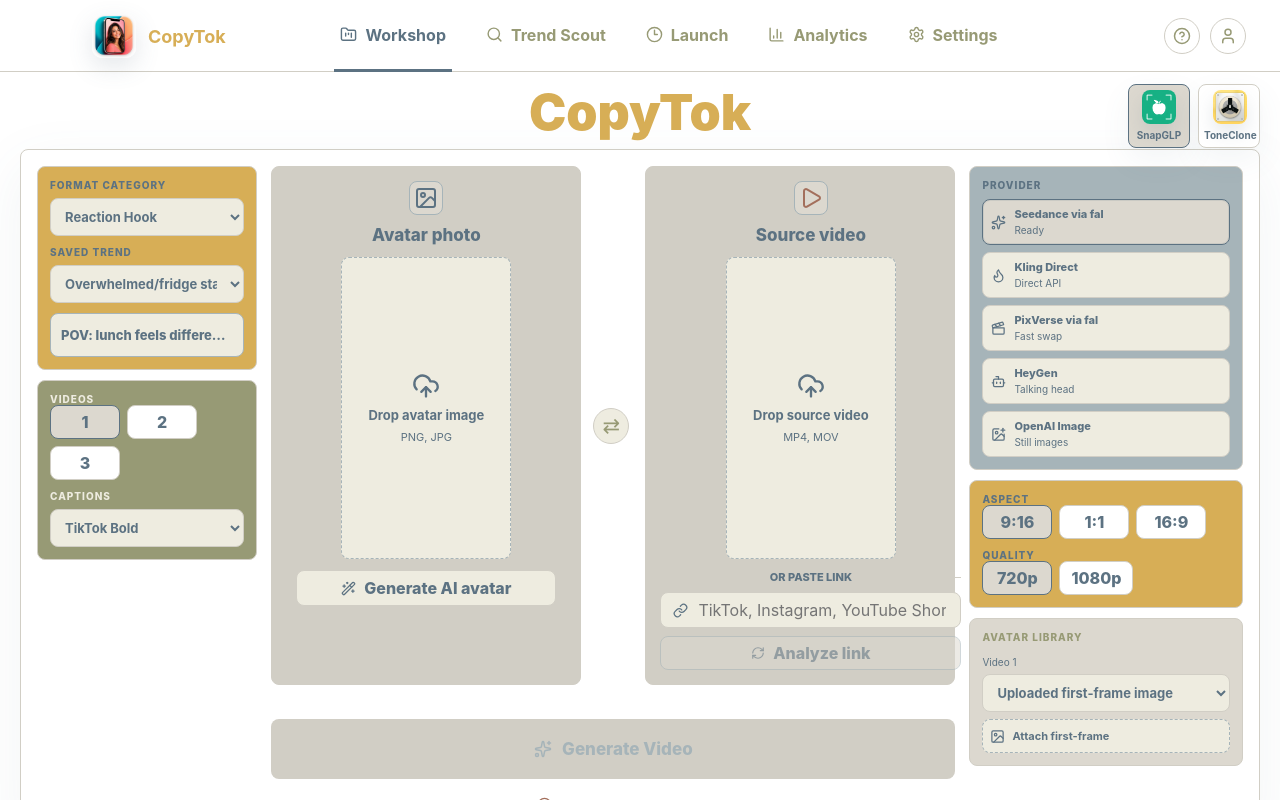
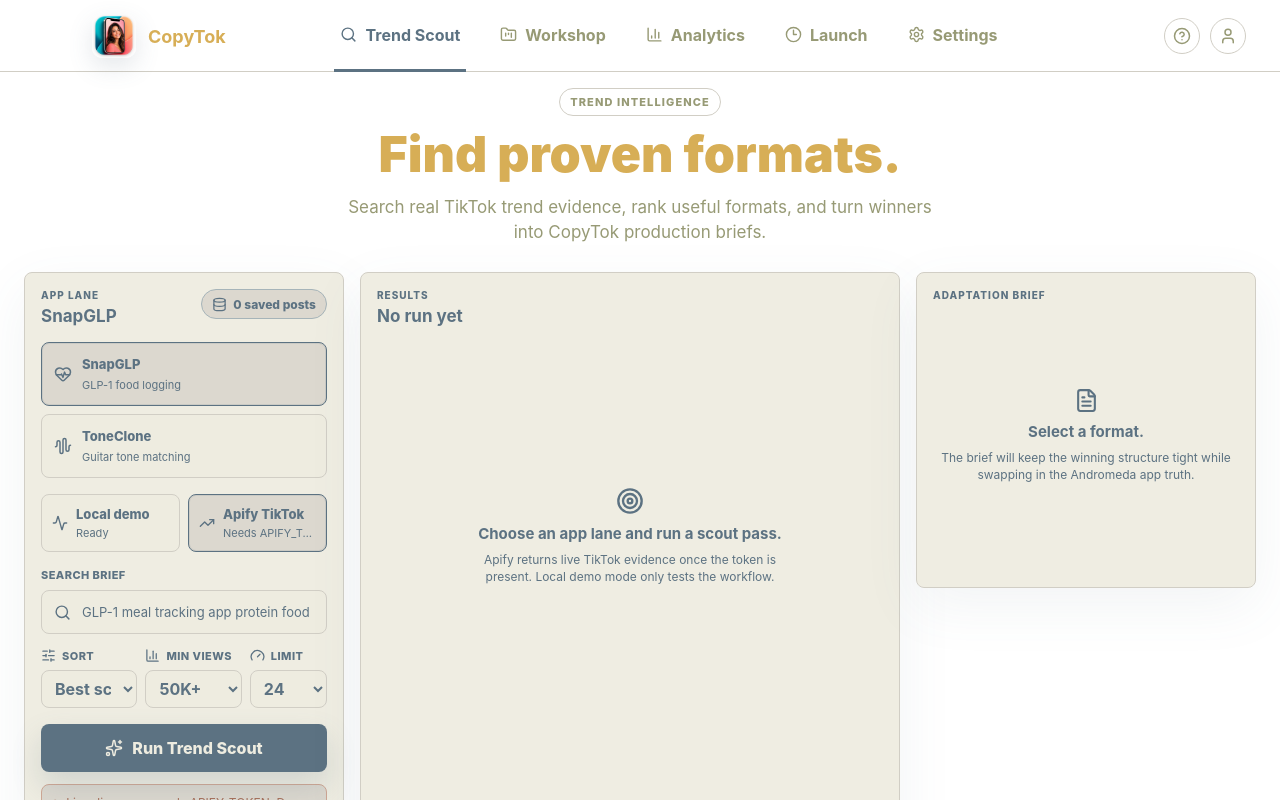
Before and after one commit to Andromeda-Labs-LLC/ugc-swap-studio, a React (Vite) app: page / in a window 1280 px wide. Shown: the top 800 px of the page. Built offline with nearby package versions, Linux system fonts and the light colour scheme.

Commit message:
Order CopyTok nav by pipeline flow

```diff
--- a/src/App.tsx
+++ b/src/App.tsx
@@ -121,10 +121,10 @@ const defaultCompliance: ComplianceState = {
 }
 
 const navItems = [
+  { label: 'Trend Scout', icon: Search },
   { label: 'Workshop', icon: FolderKanban },
-  { label: 'Trend Scout', icon: Search },
+  { label: 'Analytics', icon: BarChart3 },
   { label: 'Launch', icon: Clock3 },
-  { label: 'Analytics', icon: BarChart3 },
   { label: 'Settings', icon: Settings },
 ]
 
@@ -181,7 +181,7 @@ function readableAssetFallback(assetId: string) {
 }
 
 function App() {
-  const [activeNav, setActiveNav] = useState('Workshop')
+  const [activeNav, setActiveNav] = useState('Trend Scout')
   const [appearanceMode, setAppearanceMode] = useState<AppearanceMode>(storedAppearanceMode)
   const [systemPrefersDark, setSystemPrefersDark] = useState(false)
   const [providerId, setProviderId] = useState<ProviderId>('fal-seedance-reference')
```
